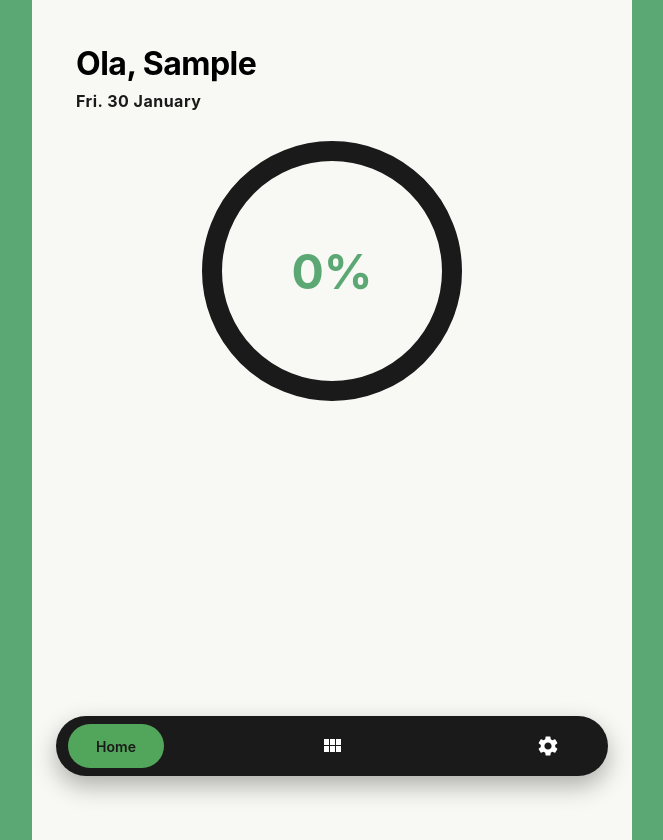
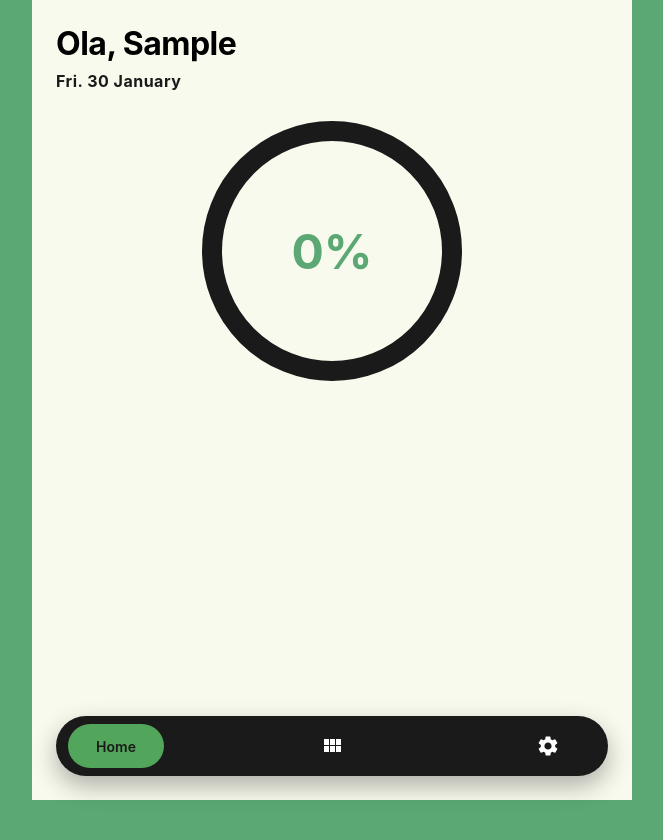
Before and after one commit to tumelo-sebego/ProgressTracker, a Vue app: page / in a window 1280 px wide. Shown: the whole page, without its empty margins (308-971 px from the left). After the commit the page ends 800 px from the top, so only its background shows below. Built offline with nearby package versions, Linux system fonts and the light colour scheme; sample sign-in values are in the browser's storage.

Commit message:
changed background of app

```diff
--- a/src/components/ActivityCard.vue
+++ b/src/components/ActivityCard.vue
@@ -80,9 +80,9 @@ const handleClick = () => {
 
 <style scoped>
 .activity-card {
-  background-color: var(--card-bg, #EAECE2);
+  background-color: #eaeed3;
   border-radius: 20px; /* More rounded */
-  padding: 16px 24px;
+  padding: 0px 24px;
   display: flex;
   justify-content: space-between;
   align-items: center;
--- a/src/style.css
+++ b/src/style.css
@@ -26,6 +26,5 @@ body {
 
 main {
   flex: 1;
-  padding: 20px;
-  background-color: var(--bg-color);
+  background-color: #f8faed;
 }
--- a/src/views/HomeView.vue
+++ b/src/views/HomeView.vue
@@ -160,7 +160,7 @@ const exitArchive = () => {
     min-height: 100vh;
     box-sizing: border-box;
     padding-top: 24px;
-    background-color: var(--bg-color);
+    background-color: #f8faed;
 }
 
 .header.has-banner {
```
